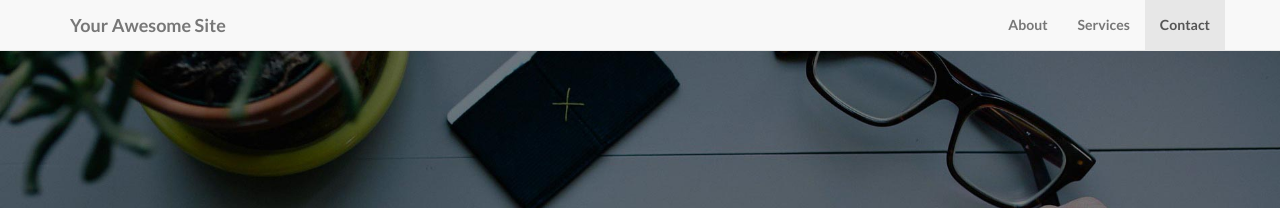
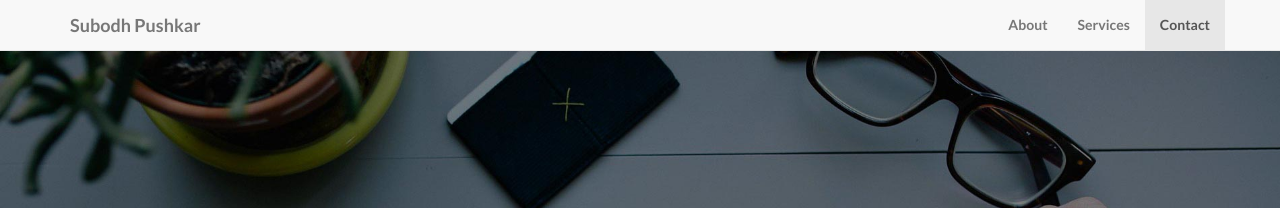
Before and after one commit to subodh101/subodh101.github.io, a Jekyll site: the page built from index.md, in a window 1280 px wide. Shown: the top 208 px of the page. Built offline with Jekyll 4.4.1, drawn with Linux system fonts in a browser that asks for light colours; our own code applies the rules of GitHub Pages for plain Markdown files.

```diff
--- a/_config.yml
+++ b/_config.yml
@@ -3,9 +3,9 @@
 # ----------------------- #
 
 url: http://yoursite.com
-title: Your Awesome Site
+title: Subodh Pushkar
 email: your-email@domain.com
-author: Your Name
+author: Subodh Pushkar
 description: > # "Write an awesome description for your new site here.
   You can edit this line in _config.yml. It will appear in your document
   head meta (for Google search results) and in your feed.xml site
@@ -27,8 +27,8 @@ permalink: pretty
 
 social:
   - title: twitter
-    url: https://twitter.com/SBootstrap
+    url: https://twitter.com/subodh101__
   - title: github
-    url: https://github.com/IronSummitMedia/startbootstrap
+    url: https://github.com/subodh101
   - title: linkedin
-    url:
+    url: https://www.linkedin.com/in/subodh-pushkar-595956b9/
```
Also changed, not shown: README.md.
